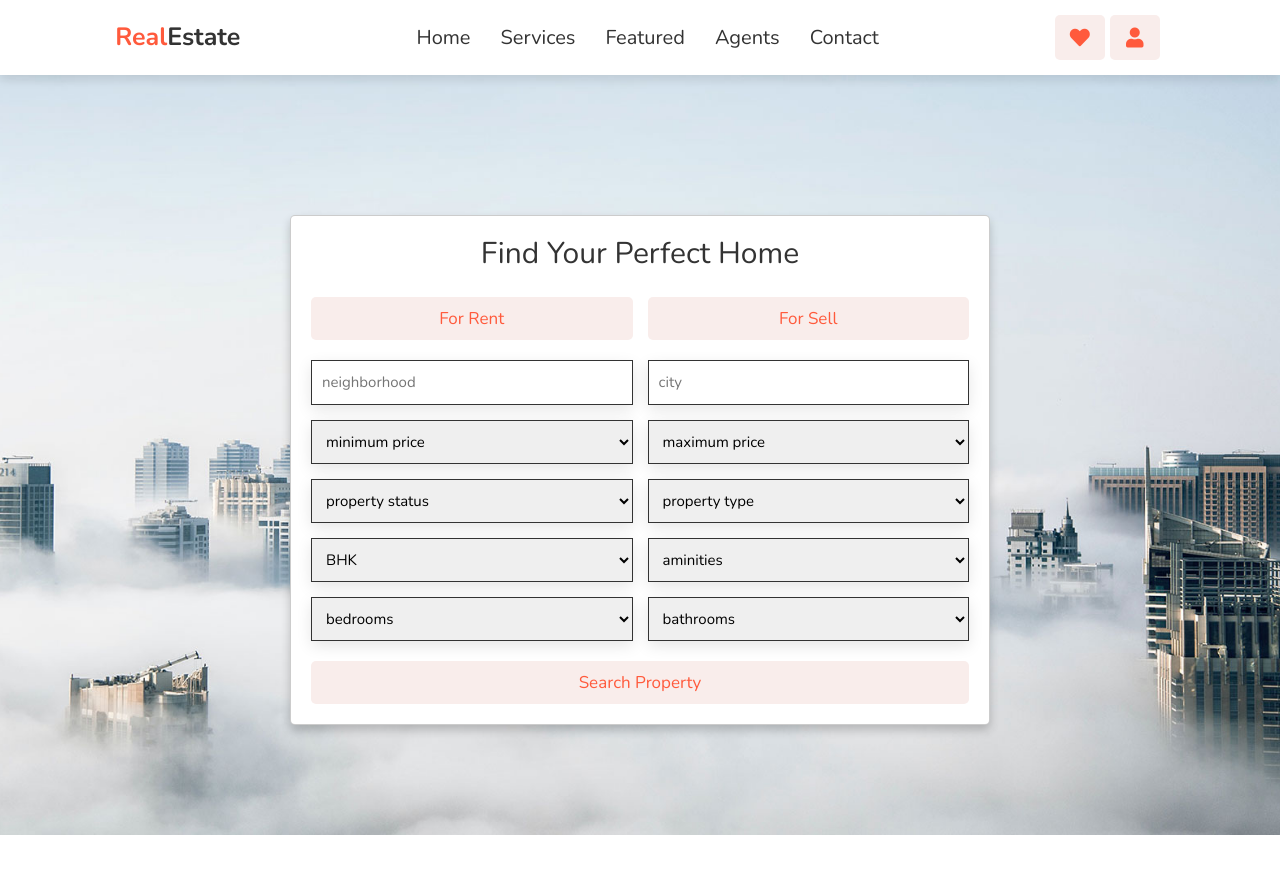
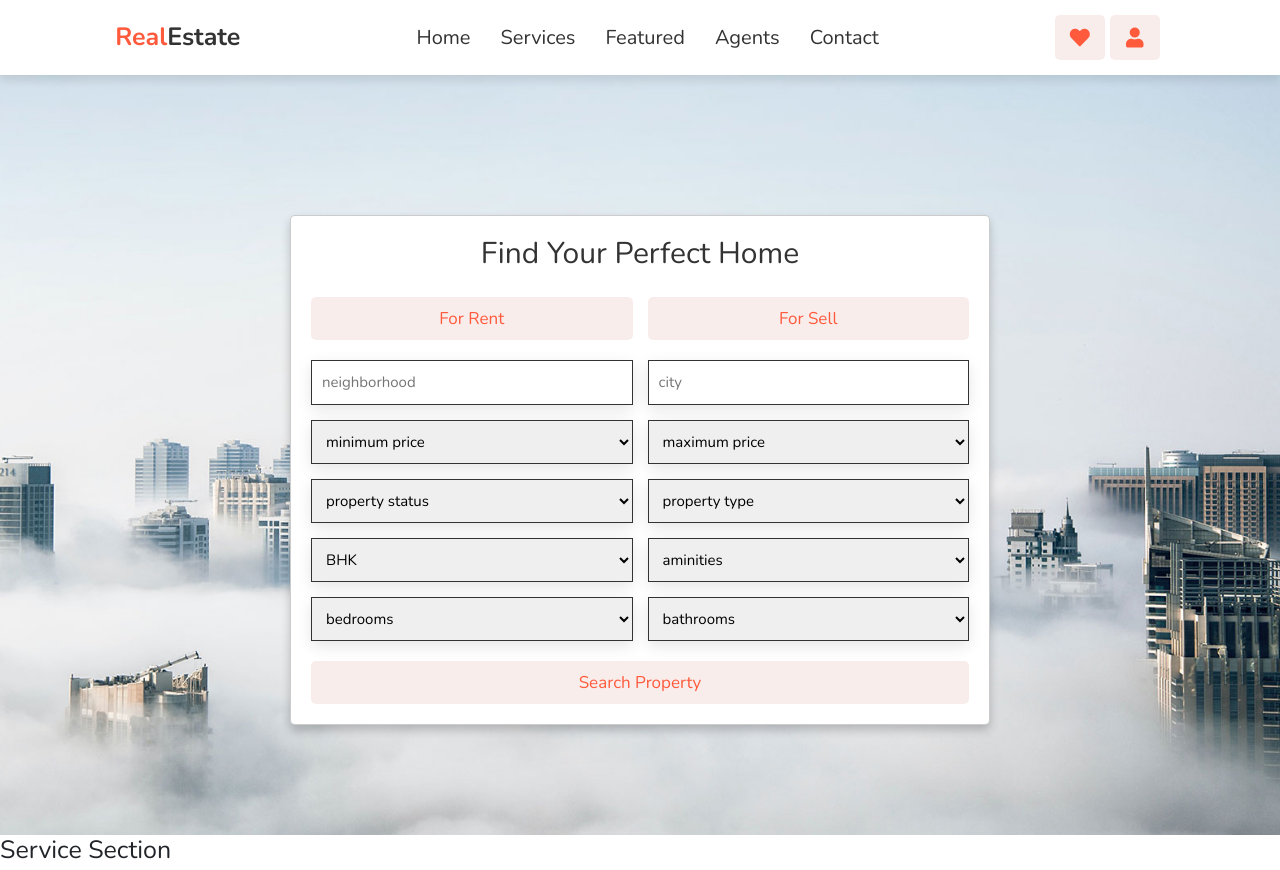
Before and after one commit to mamunurrashid1010/real-estate-app-vue, a Vue app: page / in a window 1280 px wide. Before the commit the page ends 835 px from the top, so only its background shows below. Built offline with nearby package versions, Linux system fonts and the light colour scheme.

Commit message:
Home page : service component create

```diff
--- /dev/null
+++ b/src/components/component/home/Service.vue
@@ -0,0 +1,22 @@
+<template>
+  <div>
+    <h1>Service section</h1>
+  </div>
+</template>
+
+<script>
+
+export default {
+  name: 'Service',
+  data(){
+    return{
+
+    }
+  },
+  methods:{
+  }
+}
+</script>
+
+<style scoped>
+</style>
--- a/src/components/pages/Home.vue
+++ b/src/components/pages/Home.vue
@@ -1,15 +1,17 @@
 <template>
   <div>
     <Banner/>
+    <Service/>
   </div>
 </template>
 
 <script>
 import Banner from "../component/home/Banner.vue";
+import Service from "../component/home/Service.vue";
 
 export default {
   name: 'Home',
-  components: {Banner},
+  components: {Service, Banner},
   data(){
     return{
 
```
